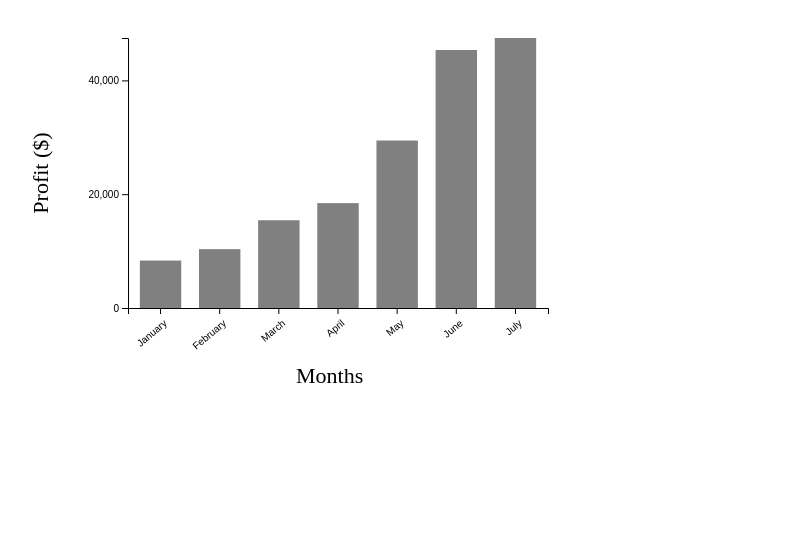
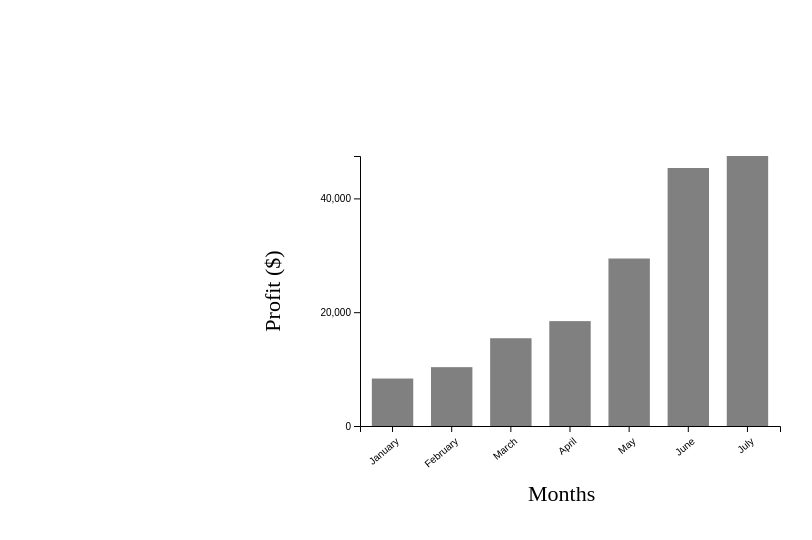
Before and after one commit to Alaa98-alaff/D3.js, a plain HTML site: page Profits Visualization/index.html in a window 1280 px wide. Shown: the whole page, without its empty margins (50-862 px from the left). Drawn offline with nearby package versions, Linux system fonts and the light colour scheme.

Commit message:
fix profits project styles

```diff
--- a/Profits Visualization/index.html
+++ b/Profits Visualization/index.html
@@ -5,6 +5,7 @@
     <link rel="icon" type="image/svg+xml" href="favicon.svg" />
     <meta name="viewport" content="width=device-width, initial-scale=1.0" />
     <title>Profits Visualization</title>
+    <link rel="stylesheet" href="./style.css" />
   </head>
   <body>
     <div class="container">
--- /dev/null
+++ b/Profits Visualization/style.css
@@ -0,0 +1,10 @@
+body {
+  display: flex;
+  align-items: center;
+  justify-content: center;
+  height: 80vh;
+}
+
+.container {
+  margin-left: -200px !important;
+}
```
